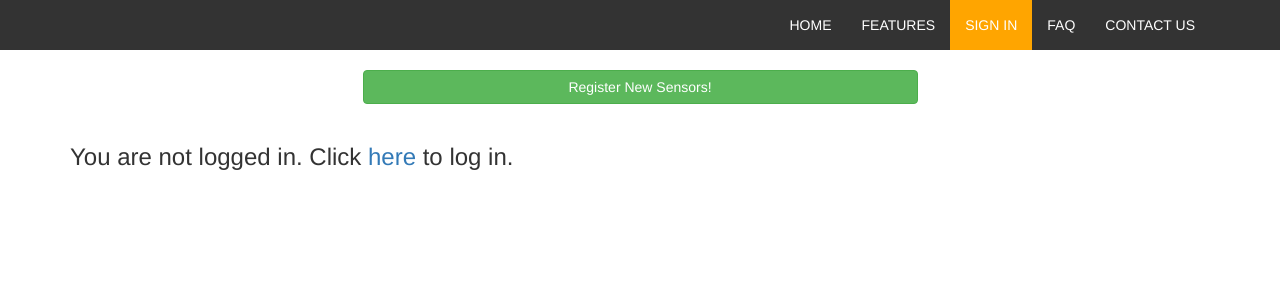
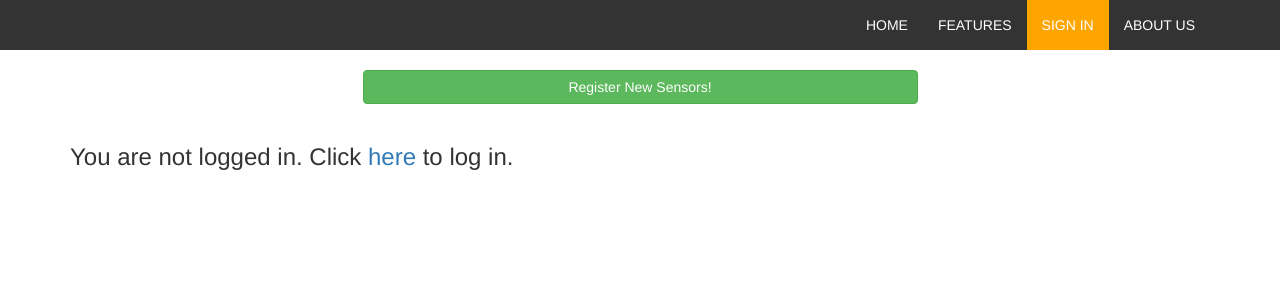
Before and after one commit to GulliverJ/orangedemo, a PHP site: page /portal.php in a window 1280 px wide. Shown: the top 300 px of the page. Run offline with PHP 8.4, Linux system fonts and the light colour scheme; some libraries are stand-ins or nearby versions.

Commit message:
minor modifications to navi

```diff
--- a/addsensors.php
+++ b/addsensors.php
@@ -102,8 +102,7 @@
                 <li><a href="index.php">HOME</a></li>
                 <li><a href="features.html">FEATURES</a></li>
                 <li class="active"><a href="<?php echo $signlink ?>"><?php echo $sign ?></a></li>
-                <li><a href="#">FAQ</a></li>
-                <li><a href="#">CONTACT US</a></li>
+                <li><a href="#">ABOUT US</a></li>
               </ul>
             </div><!-- /.navbar-collapse -->
           </div><!-- /.container-fluid -->
--- a/bootstrap/css/styles.css
+++ b/bootstrap/css/styles.css
@@ -1,5 +1,5 @@
 body.landing{
-	background: url('images/backcoverEDIT.png') no-repeat;
+	background: url('images/backcoverEDIT2.png') no-repeat;
 	background-size: 100%;
 }
 
--- a/features.html
+++ b/features.html
@@ -39,8 +39,7 @@
             <li><a href="index.php">HOME</a></li>
             <li class="active"><a href="#">FEATURES</a></li>
             <li><a href="sign_in.php">SIGN IN</a></li>
-            <li><a href="#">FAQ</a></li>
-            <li><a href="#">CONTACT US</a></li>
+            <li><a href="#">ABOUT US</a></li>
           </ul>
         </div><!-- /.navbar-collapse -->
       </div><!-- /.container-fluid -->
--- a/index.php
+++ b/index.php
@@ -39,8 +39,7 @@
             <li class="active"><a href="#">HOME</a></li>
             <li><a href="features.html">FEATURES</a></li>
             <li><a href="sign_in.php">SIGN IN</a></li>
-            <li><a href="#">FAQ</a></li>
-            <li><a href="#">CONTACT US</a></li>
+            <li><a href="#">ABOUT US</a></li>
           </ul>
         </div><!-- /.navbar-collapse -->
       </div><!-- /.container-fluid -->
--- a/portal.php
+++ b/portal.php
@@ -61,8 +61,7 @@
             <li><a href="index.php">HOME</a></li>
             <li><a href="features.html">FEATURES</a></li>
             <li class="active"><a href="<?php echo $signlink ?>"><?php echo $sign ?></a></li>
-            <li><a href="#">FAQ</a></li>
-            <li><a href="#">CONTACT US</a></li>
+            <li><a href="#">ABOUT US</a></li>
           </ul>
         </div><!-- /.navbar-collapse -->
       </div><!-- /.container-fluid -->
--- a/register.php
+++ b/register.php
@@ -39,8 +39,7 @@
             <li><a href="index.php">HOME</a></li>
             <li><a href="features.html">FEATURES</a></li>
             <li><a href="sign_in.php">SIGN IN</a></li>
-            <li><a href="#">FAQ</a></li>
-            <li><a href="#">CONTACT US</a></li>
+            <li><a href="#">ABOUT US</a></li>
           </ul>
         </div><!-- /.navbar-collapse -->
       </div><!-- /.container-fluid -->
--- a/sign_in.php
+++ b/sign_in.php
@@ -42,8 +42,7 @@
             <li><a href="index.php">HOME</a></li>
             <li><a href="features.html">FEATURES</a></li>
             <li class="active"><a href="#">SIGN IN</a></li>
-            <li><a href="#">FAQ</a></li>
-            <li><a href="#">CONTACT US</a></li>
+            <li><a href="#">ABOUT US</a></li>
           </ul>
         </div><!-- /.navbar-collapse -->
       </div><!-- /.container-fluid -->
```
Also changed, not shown: 1 other file.
